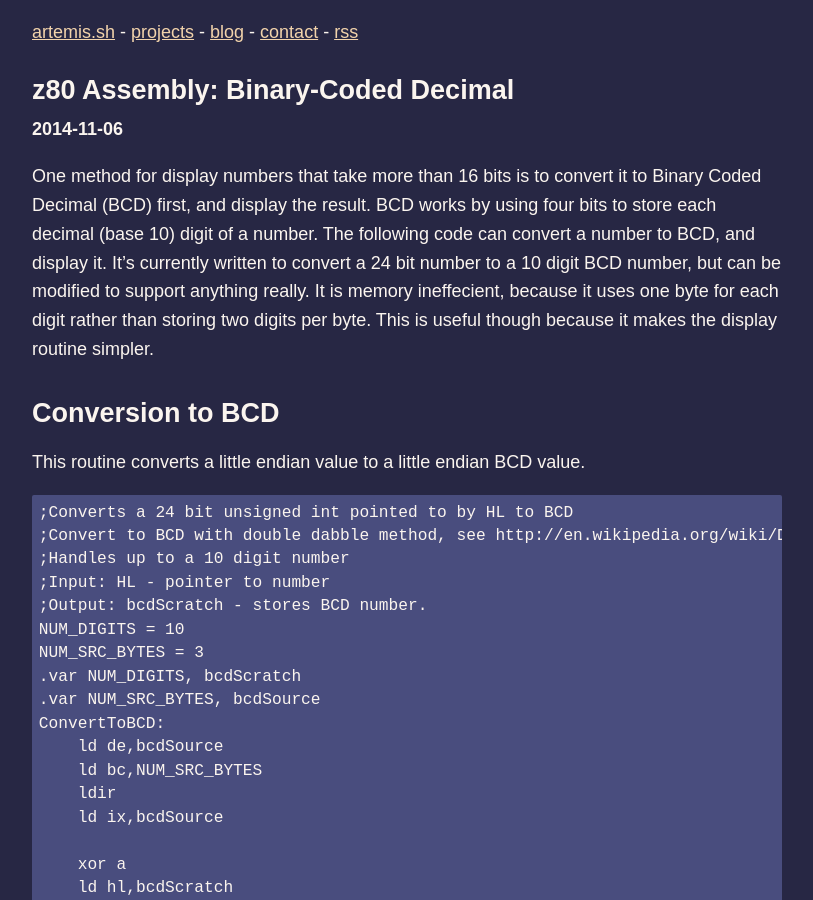
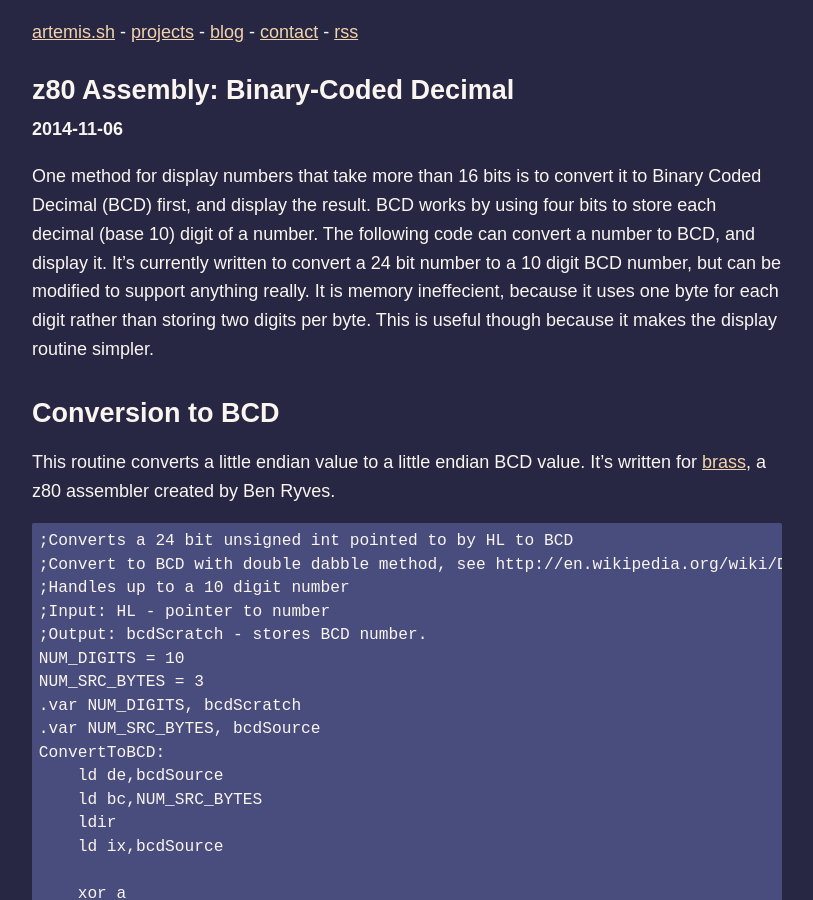
Before and after one commit to faithanalog/faithanalog.github.io, a Jekyll site: the page built from _posts/2014-11-06-z80-assembly-binary-coded-decimal.md, in a window 1280 px wide and 900 px high. Shown: the whole window, without its empty margins (233-1046 px from the left). Built offline with Jekyll 4.4.1, drawn with Linux system fonts in a browser that asks for light colours.

Commit message:
mention brass assembler in BCD post
thanks to Jim who asked me which assembler i used for this!

````diff
--- a/_posts/2014-11-06-z80-assembly-binary-coded-decimal.md
+++ b/_posts/2014-11-06-z80-assembly-binary-coded-decimal.md
@@ -14,7 +14,7 @@ makes the display routine simpler.
 
 ## Conversion to BCD
 
-This routine converts a little endian value to a little endian BCD value.
+This routine converts a little endian value to a little endian BCD value. It's written for [brass](http://benryves.com/bin/brass/), a z80 assembler created by Ben Ryves.
 
 ```z80
 ;Converts a 24 bit unsigned int pointed to by HL to BCD
````
